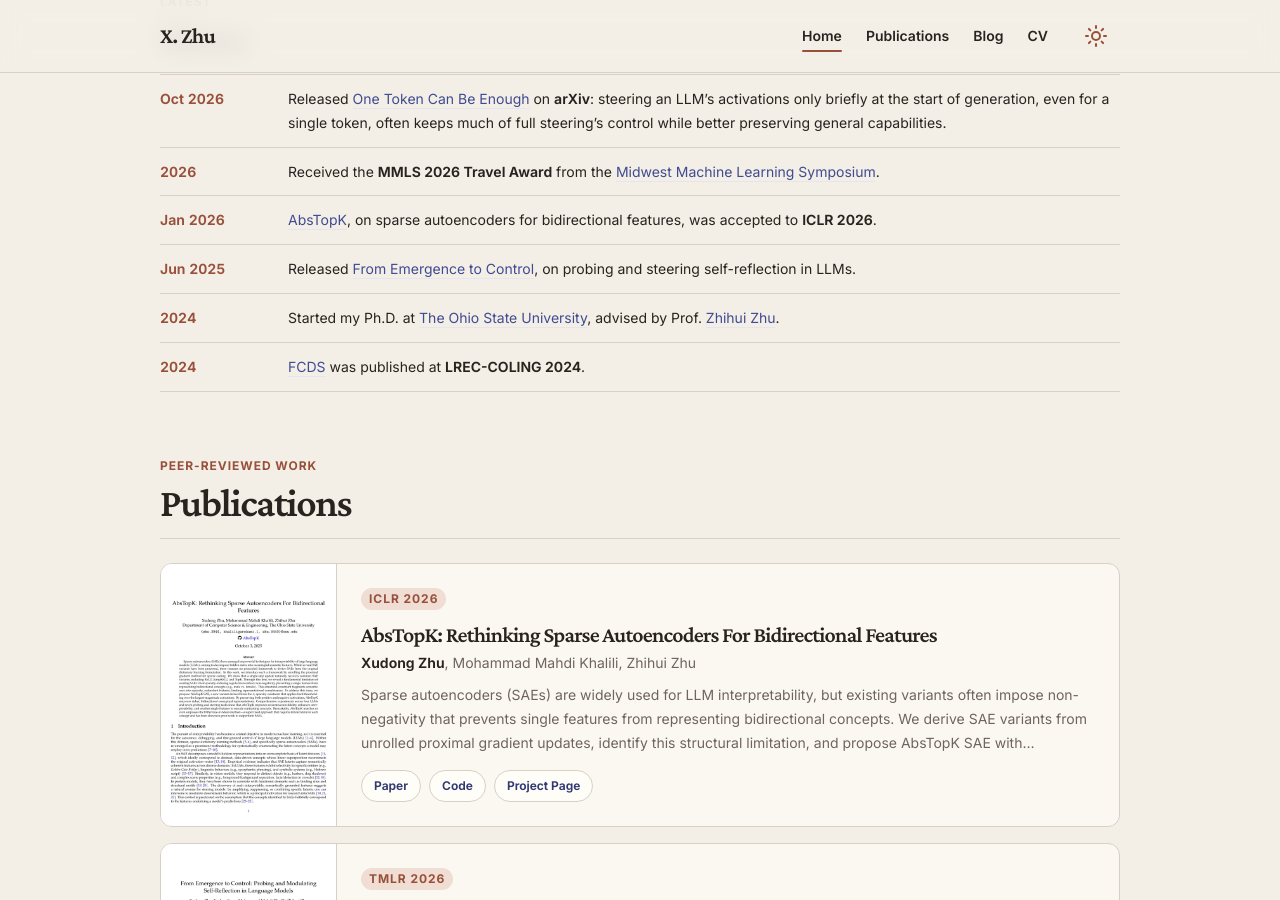
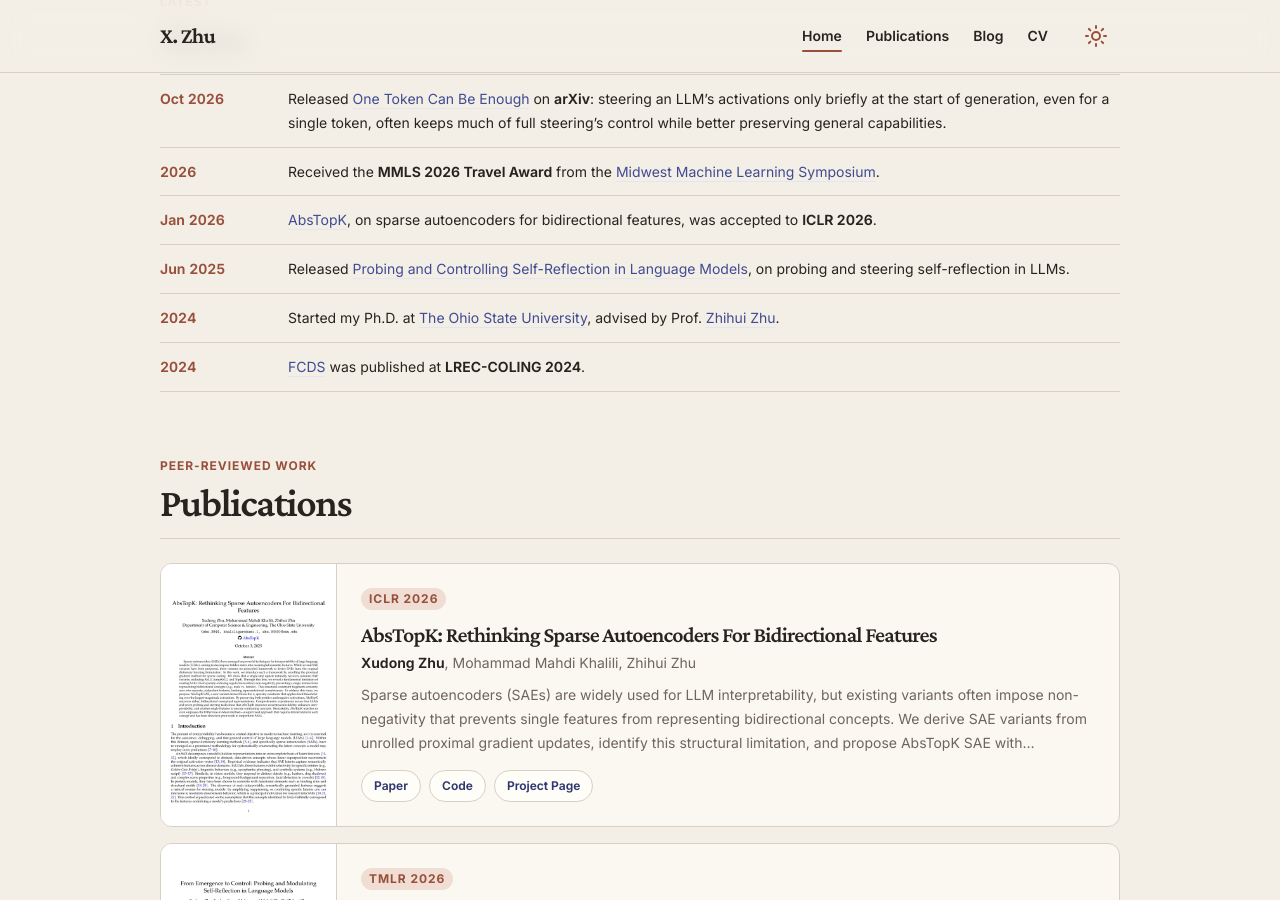
Before and after one commit to xzAscC/xzAscC.github.io, a Jekyll site: the page built from _pages/about.md, in a window 1280 px wide and 900 px high, scrolled down 794 px. Built offline with Jekyll 4.4.1, drawn with Linux system fonts in a browser that asks for light colours.

Commit message:
Name the Self-Reflection paper by its published title in the news
The June 2025 news item still linked the paper as "From Emergence to
Control", the name of its first arXiv version, while the page it opens
now carries the TMLR title. The link text uses the published title, so
the home page names the paper one way.

Co-Authored-By: Claude Fable 5.2 <noreply@anthropic.com>

```diff
--- a/_data/news.yml
+++ b/_data/news.yml
@@ -6,7 +6,7 @@
 - date: Jan 2026
   text: "[AbsTopK](/publications/abstopk/), on sparse autoencoders for bidirectional features, was accepted to **ICLR 2026**."
 - date: Jun 2025
-  text: Released [From Emergence to Control](/publications/self-reflection/), on probing and steering self-reflection in LLMs.
+  text: Released [Probing and Controlling Self-Reflection in Language Models](/publications/self-reflection/), on probing and steering self-reflection in LLMs.
 - date: 2024
   text: Started my Ph.D. at [The Ohio State University](https://www.osu.edu/), advised by Prof. [Zhihui Zhu](https://zhihuizhu.github.io/).
 - date: 2024
--- a/_tests/structural_content_test.rb
+++ b/_tests/structural_content_test.rb
@@ -384,6 +384,7 @@ news_section = homepage[%r{<section class="showcase-section showcase-section--ne
 assert news_section, 'Homepage must include a News section'
 assert homepage.index('showcase-section--news') < homepage.index('showcase-section--publications'),
        'News must appear before Publications'
+assert !homepage.include?('From Emergence to Control'), 'News must name the Self-Reflection paper by its published title'
 assert !blog_page.include?('archive__lead'), 'Blog page must not render a subtitle line'
 
 assert publications_page.scan('>Code</a>').length == 5, 'Publications page must link code for every paper'
```
